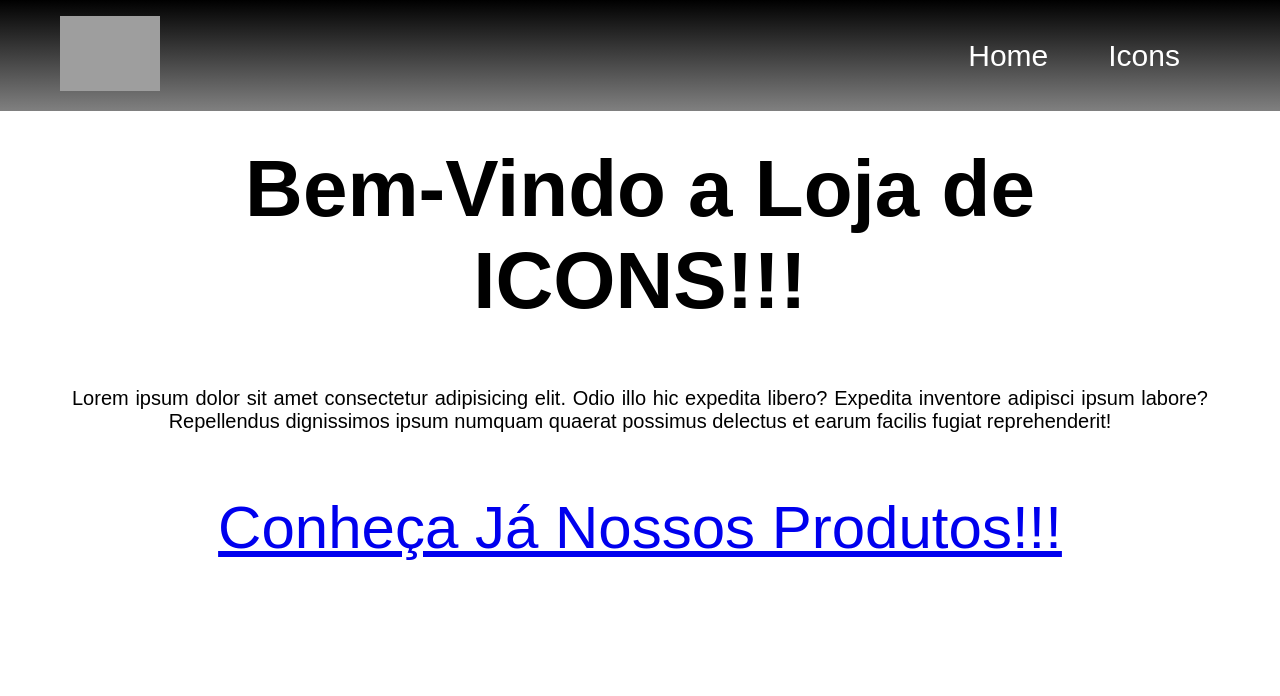
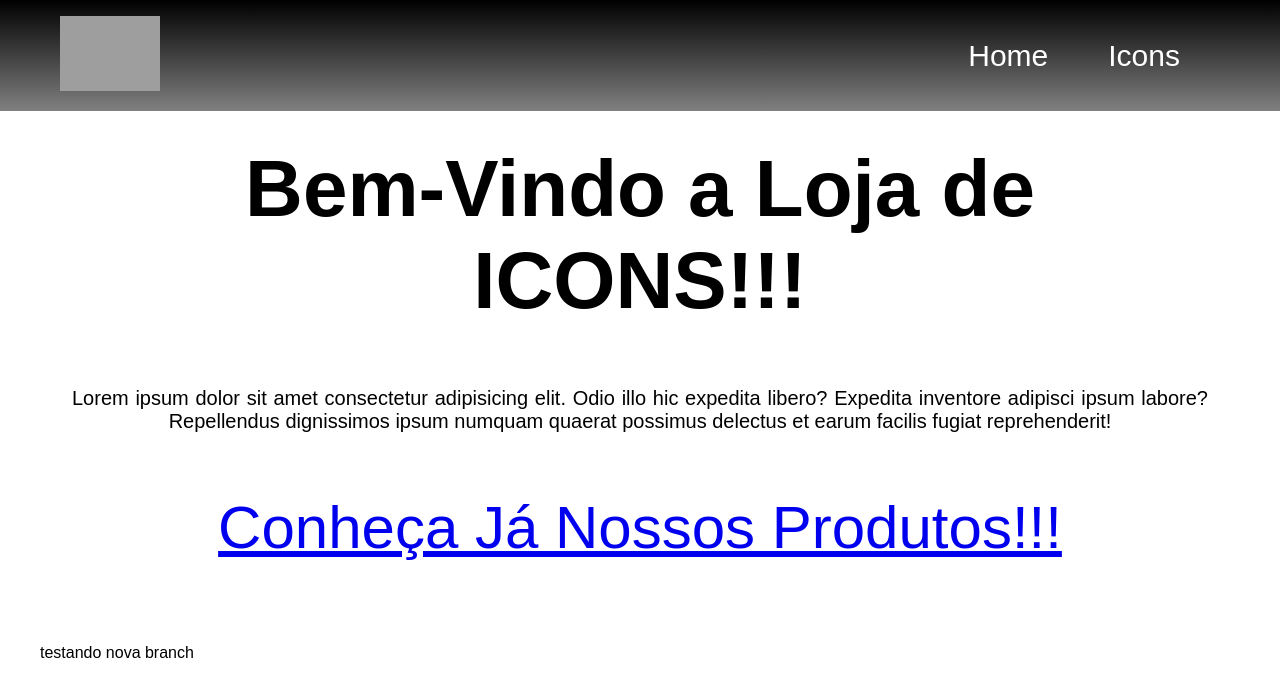
Before and after one commit to JoelRP00/carrossel_react, a React (Vite) app: page / in a window 1280 px wide. Shown: the top 696 px of the page. Built offline with nearby package versions, Linux system fonts and the light colour scheme; grey boxes are pictures that could not be loaded.

Commit message:
testando nova branch

```diff
--- a/src/App.jsx
+++ b/src/App.jsx
@@ -22,7 +22,7 @@ function App() {
         <Route  path='/Home' element={<Home/>}/>
         <Route path='/carrossel_react/' element={<Home/>}/>
         </Routes>
-
+        testando nova branch
 
 
       </Container>
```
